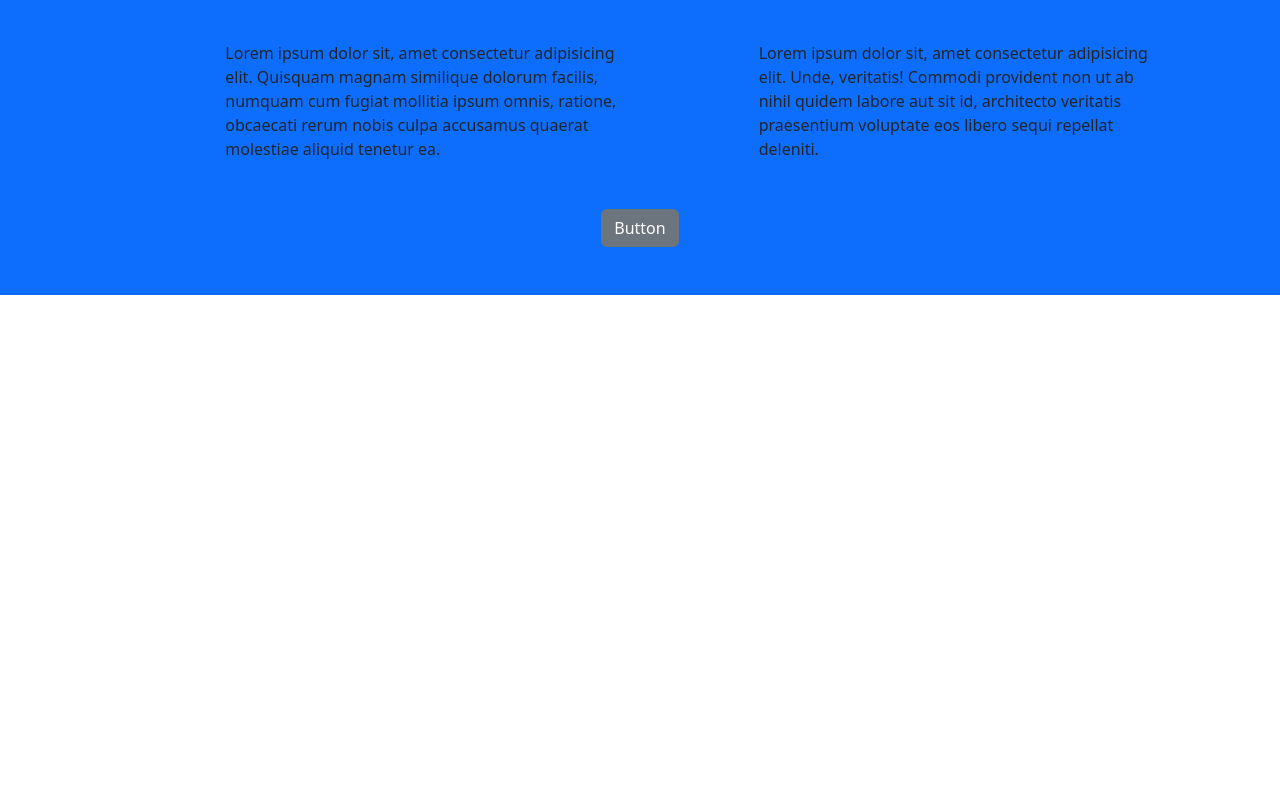
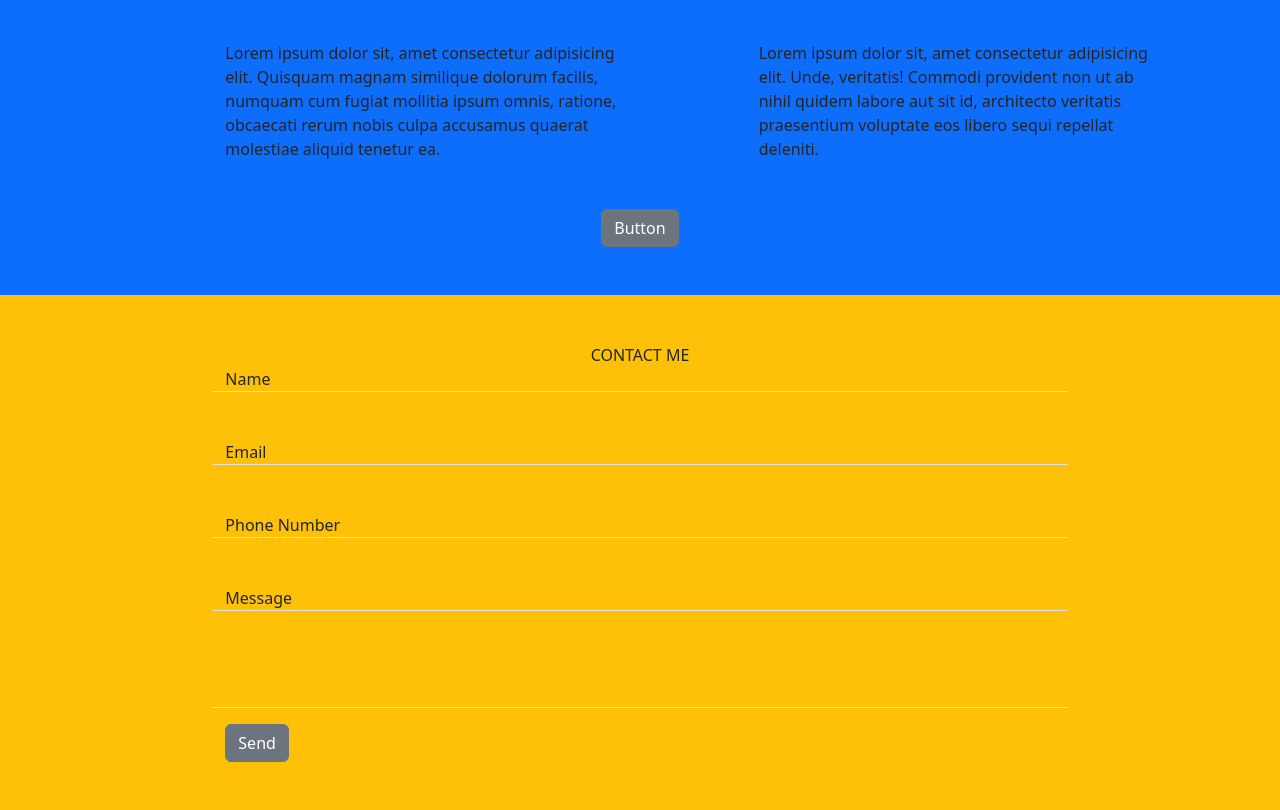
Before and after one commit to mikaeltreppo/-html-css-bootstrap-freelancer, a plain HTML site: page index.html in a window 1280 px wide. Shown: the part 929-1739 px from the top of the page. Before the commit the page ends 1224 px from the top, so only its background shows below. Drawn offline with nearby package versions, Linux system fonts and the light colour scheme.

Commit message:
contact me layout terminato

```diff
--- a/index.html
+++ b/index.html
@@ -39,6 +39,14 @@
                 <div class="col-8 offset-2 col-sm-4 offset-sm-1 mt-5"> Lorem ipsum dolor sit, amet consectetur adipisicing elit. Unde, veritatis! Commodi provident non ut ab nihil quidem labore aut sit id, architecto veritatis praesentium voluptate eos libero sequi repellat deleniti. </div>
                 <div class="col-8 offset-2 mt-5 mb-5 text-center "> <button class="btn btn-secondary" type="submit">Button</button></div>
             </div>
+            <div class="row ms_contact bg-warning">
+                <div class="col-8 offset-2 mt-5 text-center"> CONTACT ME </div>
+                <div class="col-8 offset-2  border-bottom">Name</div>
+                <div class="col-8 offset-2  mt-5 border-bottom">Email</div>
+                <div class="col-8 offset-2 mt-5 border-bottom">Phone Number</div>
+                <div class="col-8 offset-2  mt-5 mb-5 border-bottom">Message</div>
+                <div class="col-8 offset-2 mt-5 mb-5 pt-3 border-top "> <button class="btn btn-secondary " type="submit">Send</button></div>
+            </div>
     </main>
 
 
```
